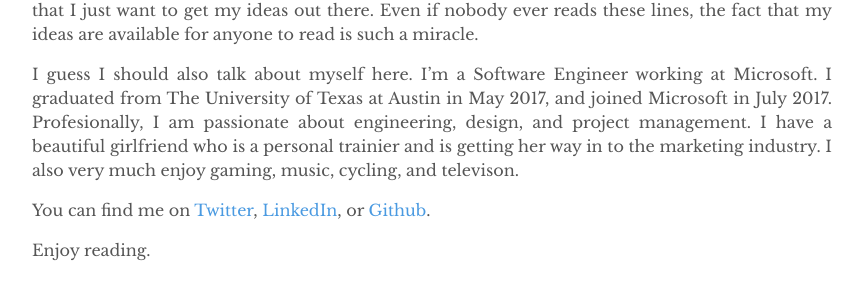
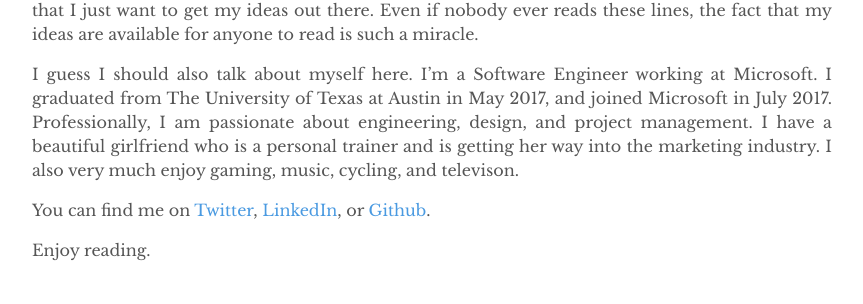
Before and after one commit to RohanNagar/RohanNagar.github.io, a Jekyll site: the page built from _posts/2017-09-27-hello-world.md, in a window 1280 px wide. Shown: the part 503-807 px from the top of the page, without its empty margins (208-1071 px from the left). Built offline with Jekyll 4.4.1, drawn with Linux system fonts in a browser that asks for light colours.

Commit message:
Fix typos

```diff
--- a/_posts/2017-09-27-hello-world.md
+++ b/_posts/2017-09-27-hello-world.md
@@ -15,8 +15,8 @@ well contained. What I do know is that I just want to get my ideas out there. Ev
 the fact that my ideas are available for anyone to read is such a miracle.
 
 I guess I should also talk about myself here. I'm a Software Engineer working at Microsoft. I graduated from The University
-of Texas at Austin in May 2017, and joined Microsoft in July 2017. Profesionally, I am passionate about engineering, design,
-and project management. I have a beautiful girlfriend who is a personal trainier and is getting her way in to the marketing
+of Texas at Austin in May 2017, and joined Microsoft in July 2017. Professionally, I am passionate about engineering, design,
+and project management. I have a beautiful girlfriend who is a personal trainer and is getting her way into the marketing
 industry. I also very much enjoy gaming, music, cycling, and televison.
 
 You can find me on
```
